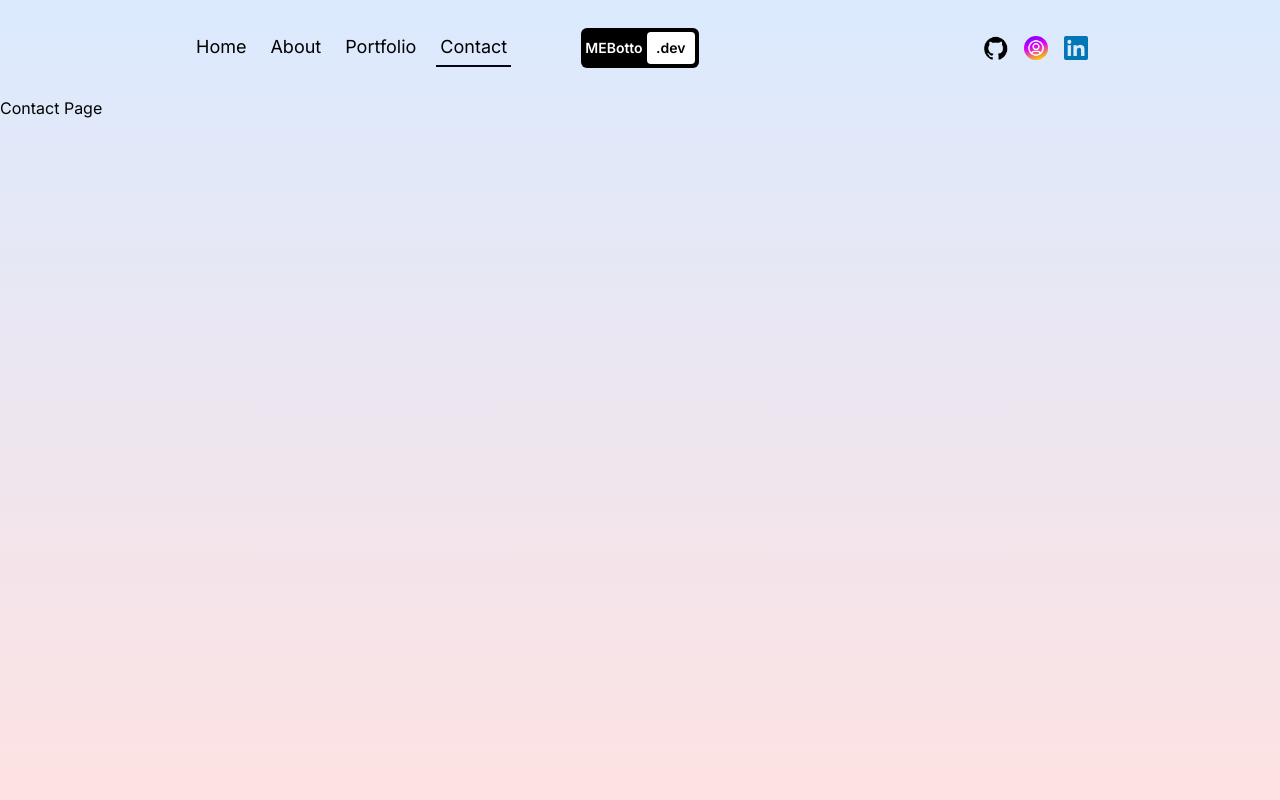
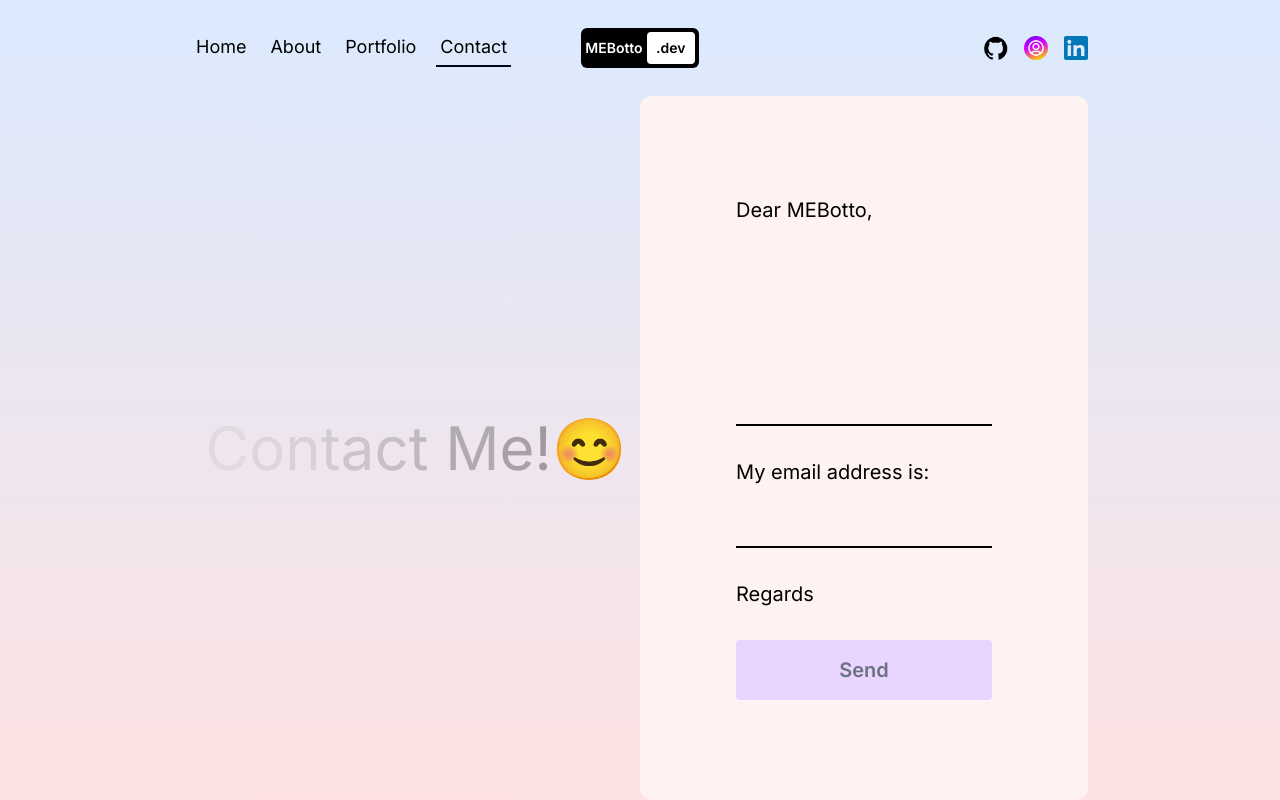
Before and after one commit to MEBotto/portfolio-mebotto, a Next.js app: page /contact in a window 1280 px wide. Built offline with nearby package versions, Linux system fonts and the light colour scheme.

Commit message:
feat: Add contact page

```diff
--- a/app/contact/page.tsx
+++ b/app/contact/page.tsx
@@ -1,8 +1,48 @@
 "use client";
 
 import { motion } from "framer-motion";
+import { useRef, useState } from "react";
+import emailjs from "@emailjs/browser";
 
 export default function Contact() {
+  const [success, setSuccess] = useState(false);
+  const [error, setError] = useState(false);
+  const text = "Contact Me!";
+  const form = useRef<HTMLFormElement>(null);
+
+  const sendEmail = (e: React.FormEvent<HTMLFormElement>) => {
+    e.preventDefault();
+    setError(false);
+    setSuccess(false);
+
+    if (!form.current) {
+      console.log("form.current=", form.current);
+      return;
+    }
+
+    console.log(process.env.NEXT_PUBLIC_SERVICE_ID);
+    console.log(process.env.NEXT_PUBLIC_TEMPLATE_ID);
+    console.log(process.env.NEXT_PUBLIC_PUBLIC_KEY);
+
+    emailjs
+      .sendForm(
+        process.env.NEXT_PUBLIC_SERVICE_ID!,
+        process.env.NEXT_PUBLIC_TEMPLATE_ID!,
+        form.current!,
+        process.env.NEXT_PUBLIC_PUBLIC_KEY!
+      )
+      .then(
+        () => {
+          setSuccess(true);
+          form.current!.reset();
+        },
+        (error: Error) => {
+          console.log(error)
+          setError(true);
+        }
+      );
+  };
+
   return (
     <motion.div
       className="h-full"
@@ -10,7 +50,59 @@
       animate={{ y: "0%" }}
       transition={{ duration: 1 }}
     >
-      <p>Contact Page</p>
+      <div className="h-full flex flex-col lg:flex-row px-4 sm:px-8 md:px-12 lg:px-20 xl:px-48">
+        <div className="h-1/2 lg:h-full lg:w-1/2 flex items-center justify-center text-6xl">
+          <div>
+            {text.split("").map((letter, index) => (
+              <motion.span
+                key={index}
+                initial={{ opacity: 1 }}
+                animate={{ opacity: 0 }}
+                transition={{
+                  duration: 3,
+                  repeat: Infinity,
+                  delay: index * 0.1,
+                }}
+              >
+                {letter}
+              </motion.span>
+            ))}
+            😊
+          </div>
+        </div>
+        <form
+          className="h-1/2 lg:h-full lg:w-1/2 bg-red-50 rounded-xl text-xl flex flex-col gap-8 justify-center p-24"
+          ref={form}
+          onSubmit={sendEmail}
+        >
+          <span>Dear MEBotto,</span>
+          <textarea
+            rows={6}
+            className="bg-transparent border-b-2 border-b-black outline-none resize-none"
+            name="user_message"
+          ></textarea>
+          <span>My email address is:</span>
+          <input
+            type="text"
+            className="bg-transparent border-b-2 border-b-black outline-none"
+            name="user_email"
+          />
+          <span>Regards</span>
+          <button className="bg-purple-200 rounded font-semibold text-gray-500 p-4" type="submit">
+            Send
+          </button>
+          {success && (
+            <span className="text-green-500 font-semibold">
+              Your message has been sent successfully!
+            </span>
+          )}
+          {error && (
+            <span className="text-red-500 font-semibold">
+              An error occured while sending your message!
+            </span>
+          )}
+        </form>
+      </div>
     </motion.div>
   );
 }
--- a/package.json
+++ b/package.json
@@ -9,6 +9,7 @@
     "lint": "next lint"
   },
   "dependencies": {
+    "@emailjs/browser": "^4.3.3",
     "framer-motion": "^11.0.27",
     "next": "14.1.4",
     "react": "^18",
```
Also changed, not shown: 2 other files (tests, documents, lock files or other folders).
